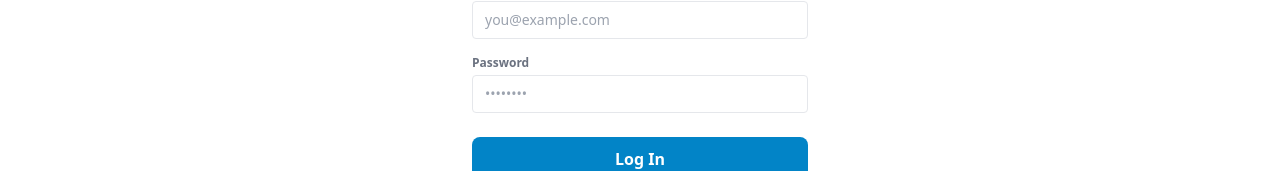
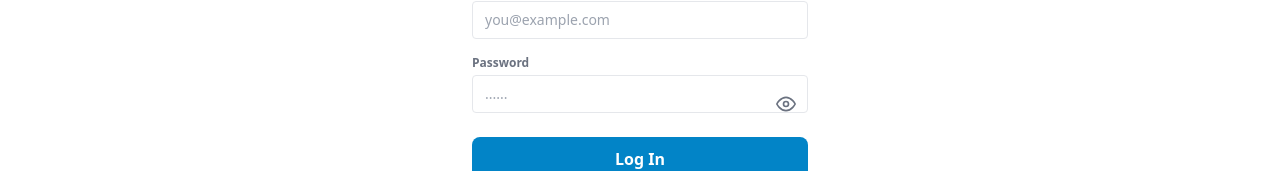
Before and after one commit to rmaurya8545-glitch/Task-Manager, a React (Vite) app: page / in a window 1280 px wide. Both pictures are taken after a click on the button "Login". Shown: the part 222-393 px from the top of the page. Built offline with nearby package versions, Linux system fonts and the light colour scheme; no server answers.

Commit message:
add password Hide button

```diff
--- a/src/components/LoginPage.jsx
+++ b/src/components/LoginPage.jsx
@@ -1,5 +1,6 @@
 import { useState } from "react";
 import { API_URL } from "../config";
+import PasswordInput from "./PasswordInput";
 
 export default function LoginPage({ onNavigate, onLoginSuccess }) {
   const [email, setEmail] = useState("");
@@ -54,10 +55,14 @@ export default function LoginPage({ onNavigate, onLoginSuccess }) {
         />
 
         <label className="block text-xs font-semibold text-gray-500 dark:text-gray-400 mb-1">Password</label>
-        <input
+        {/* <input
           type="password"
           className="w-full border rounded px-3 py-2 text-sm mb-6 dark:bg-gray-800 dark:border-gray-600 dark:text-white"
           placeholder="••••••••"
+          value={password}
+          onChange={(e) => setPassword(e.target.value)}
+        /> */}
+        <PasswordInput
           value={password}
           onChange={(e) => setPassword(e.target.value)}
         />
--- /dev/null
+++ b/src/components/PasswordInput.jsx
@@ -0,0 +1,34 @@
+import { useState } from "react";
+export default function PasswordInput ({ value, onChange, placeholder ="......"}){
+    const [show, setShow] = useState(false);
+
+    return(
+        <div className="relative mb-6">
+            <input
+            type={show ? "text" : "password"}
+            className="w-full border rounded px-3 py-2 pr-10 text-sm dark:bg-gray-800 dark:border-gray-600 dark:text-white"
+            placeholder={placeholder}
+            value={value}
+            onChange={onChange}
+            />
+            <button
+            type="button"
+            onClick={() => setShow(!show)}
+            className="absolute right-3 top-1/2 -translate-y-/2 text-gray-500 dark:text-gray-400 hover:text-gray-700 dark:hover:text-white"
+            aria-lable={show ? "Hide password" : "Show password"}
+            >
+                {show ? (
+                     <svg xmlns="http://www.w3.org/2000/svg" className="w-5 h-5" fill="none" viewBox="0 0 24 24" stroke="currentColor" strokeWidth="2">
+            <path strokeLinecap="round" strokeLinejoin="round" d="M17.94 17.94A10.07 10.07 0 0112 20c-7 0-11-8-11-8a18.45 18.45 0 015.06-5.94M9.9 4.24A9.12 9.12 0 0112 4c7 0 11 8 11 8a18.5 18.5 0 01-2.16 3.19m-6.72-1.07a3 3 0 11-4.24-4.24" />
+            <path strokeLinecap="round" strokeLinejoin="round" d="M1 1l22 22" />
+          </svg>
+        ) : (
+          <svg xmlns="http://www.w3.org/2000/svg" className="w-5 h-5" fill="none" viewBox="0 0 24 24" stroke="currentColor" strokeWidth="2">
+            <path strokeLinecap="round" strokeLinejoin="round" d="M1 12s4-8 11-8 11 8 11 8-4 8-11 8-11-8-11-8z" />
+            <circle cx="12" cy="12" r="3" />
+          </svg>
+        )}
+      </button>
+    </div>
+  );
+}
--- a/src/components/RegisterPage.jsx
+++ b/src/components/RegisterPage.jsx
@@ -72,10 +72,14 @@ export default function RegisterPage({ onNavigate }) {
         />
 
         <label className="block text-xs font-semibold text-gray-500 dark:text-gray-400 mb-1">Password</label>
-        <input
+        {/* <input
           type="password"
           className="w-full border rounded px-3 py-2 text-sm mb-6 dark:bg-gray-800 dark:border-gray-600 dark:text-white"
           placeholder="••••••••"
+          value={password}
+          onChange={(e) => setPassword(e.target.value)}
+        /> */}
+        <PasswordInput
           value={password}
           onChange={(e) => setPassword(e.target.value)}
         />
```
